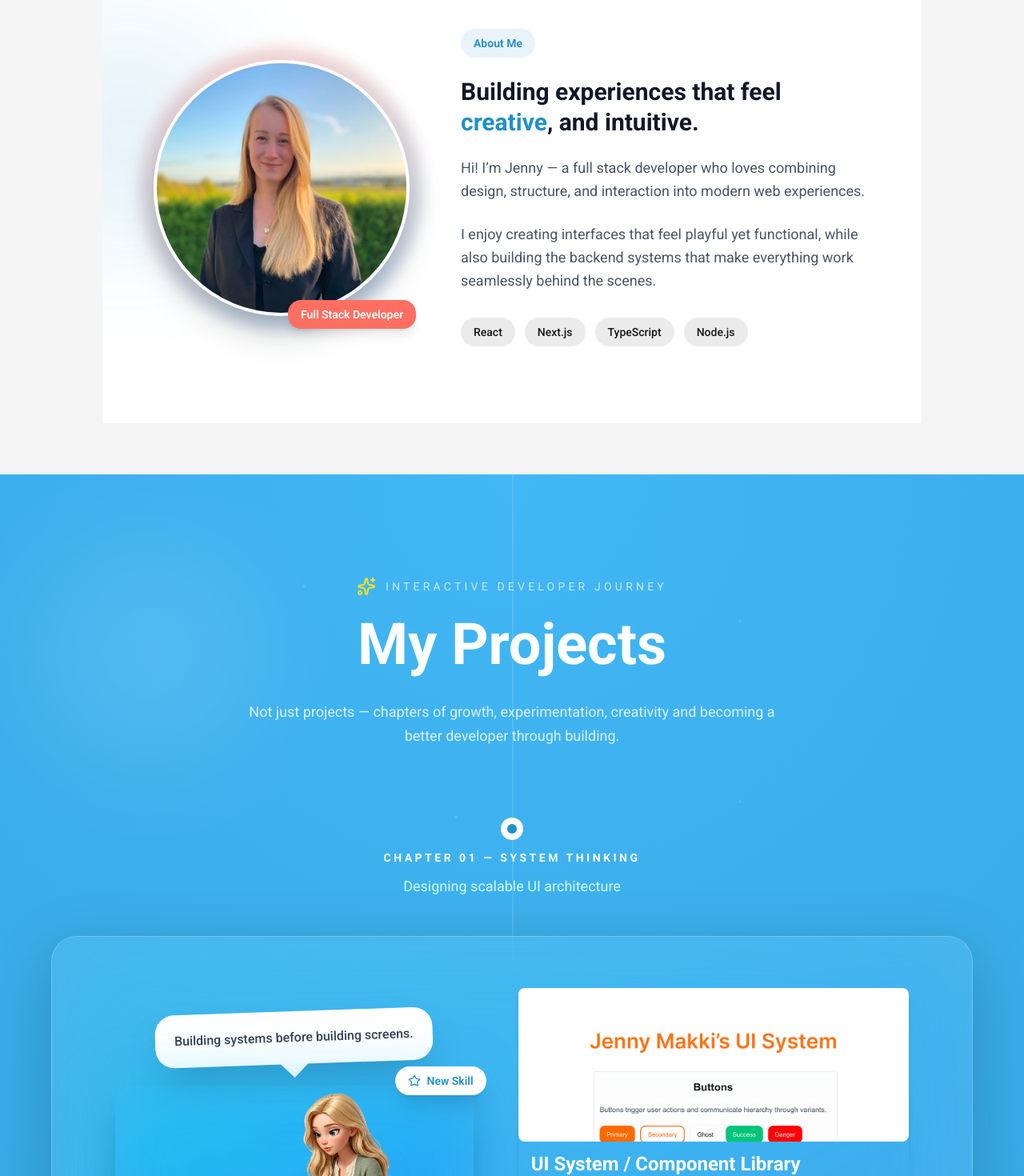
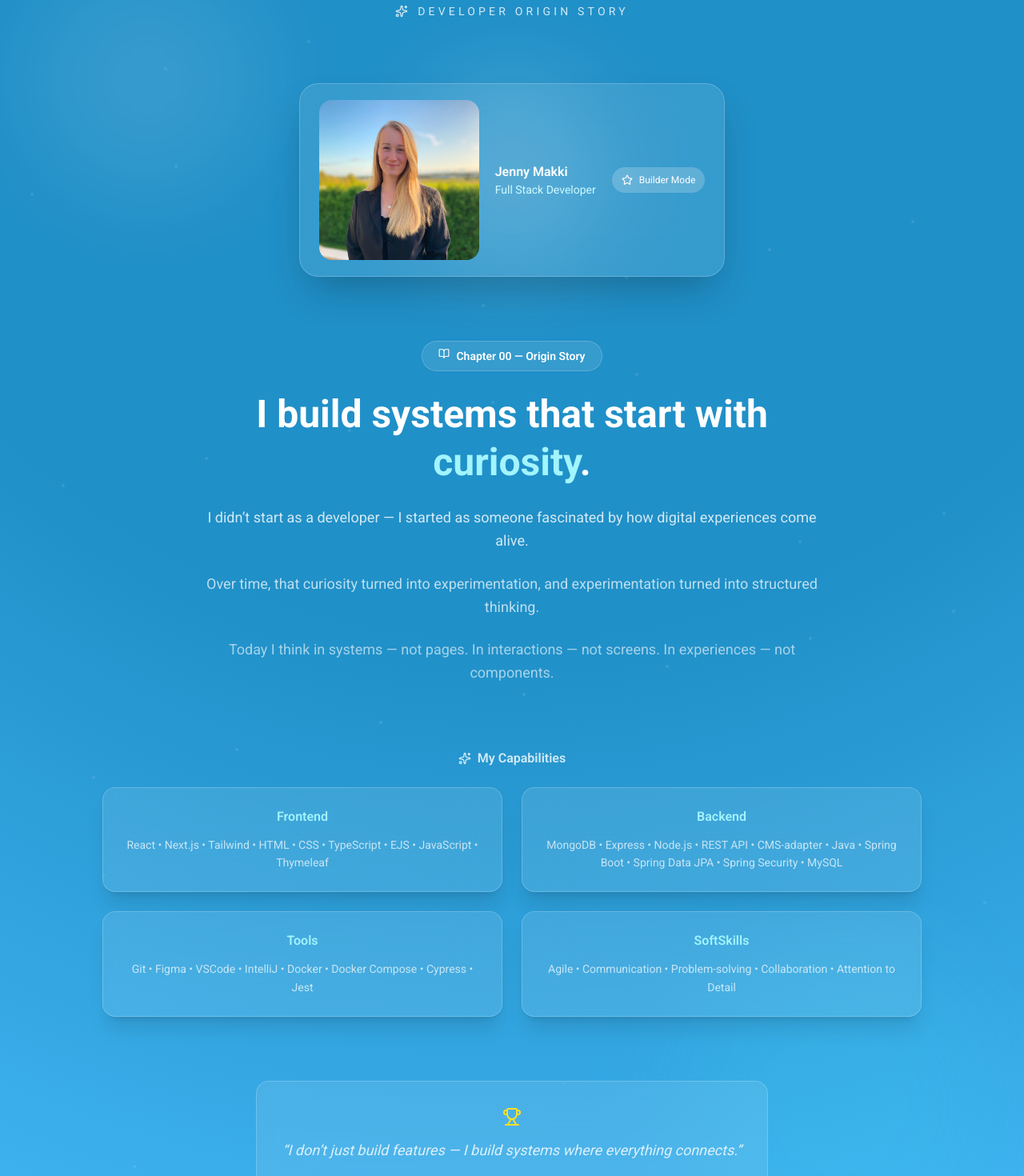
Before and after one commit to jennymakki/jennys-presentation, a Next.js app: page / in a window 1280 px wide. Shown: the part 940-2410 px from the top of the page at 80% size. Built offline with nearby package versions, Linux system fonts and the light colour scheme.

Commit message:
kept improving design for introduction and projectsection

```diff
--- a/src/app/page.tsx
+++ b/src/app/page.tsx
@@ -19,7 +19,7 @@ export default function Home() {
         <Hero />
       </section>
 
-      <section className="px-6 py-16 max-w-6xl mx-auto">
+      <section className="p-0">
         <Introduction />
       </section>
 
--- a/src/components/blocks/ProjectSection.tsx
+++ b/src/components/blocks/ProjectSection.tsx
@@ -11,9 +11,7 @@ type ProjectSectionProps = {
   projects: Project[];
 };
 
-export default function ProjectSection({
-  projects,
-}: ProjectSectionProps) {
+export default function ProjectSection({ projects }: ProjectSectionProps) {
   const chapters = [
     {
       title: "Chapter 01 — System Thinking",
@@ -56,14 +54,21 @@ export default function ProjectSection({
       glow: "from-emerald-400 to-teal-500",
     },
     {
-      title: "Chapter 06 — Fundamentals",
-      subtitle: "Core frontend mastery & DOM logic",
-      vibe: "Back to where everything started.",
-      image: "/chapters/fundamentals.gif",
-      reward: "+ Frontend Core Complete",
-      glow: "from-yellow-400 to-orange-500",
+      title: "Chapter 06 — Client Build",
+      subtitle: "Books, content & conversion-driven design",
+      vibe: "From structure to real-world publishing flow.",
+      image: "/chapters/author-site.gif",
+      reward: "+ Client Project Delivered",
+      glow: "from-amber-400 to-rose-500",
     },
   ];
+
+  // HYDRATION SAFE STARS
+  const stars = Array.from({ length: 40 }, (_, i) => ({
+    id: i,
+    top: `${(i * 17) % 100}%`,
+    left: `${(i * 23) % 100}%`,
+  }));
 
   return (
     <section
@@ -74,22 +79,25 @@ export default function ProjectSection({
         bg-[radial-gradient(circle_at_top,#42b7f5,#2090C8,#176b94)]
       "
     >
+      {/* Background blobs */}
       <div className="absolute top-20 left-10 w-72 h-72 bg-white/10 blur-3xl rounded-full" />
       <div className="absolute bottom-10 right-10 w-96 h-96 bg-cyan-300/10 blur-3xl rounded-full" />
 
+      {/* Stars */}
       <div className="absolute inset-0 opacity-20">
-        {[...Array(40)].map((_, i) => (
+        {stars.map((star) => (
           <div
-            key={i}
+            key={star.id}
             className="absolute w-1 h-1 bg-white rounded-full animate-pulse"
             style={{
-              top: `${Math.random() * 100}%`,
-              left: `${Math.random() * 100}%`,
+              top: star.top,
+              left: star.left,
             }}
           />
         ))}
       </div>
 
+      {/* Header */}
       <motion.div
         initial={{ opacity: 0, y: 60 }}
         whileInView={{ opacity: 1, y: 0 }}
@@ -98,6 +106,7 @@ export default function ProjectSection({
       >
         <div className="flex items-center gap-3 mb-4">
           <Sparkles className="text-yellow-300" />
+
           <p className="uppercase tracking-[0.3em] text-sm text-white/70">
             Interactive Developer Journey
           </p>
@@ -108,11 +117,12 @@ export default function ProjectSection({
         </h2>
 
         <p className="text-white/80 mt-6 text-lg max-w-2xl leading-relaxed">
-          Not just projects — chapters of growth, experimentation,
-          creativity and becoming a better developer through building.
+          Not just projects — chapters of growth, experimentation, creativity
+          and becoming a better developer through building.
         </p>
       </motion.div>
 
+      {/* Timeline */}
       <div className="absolute left-1/2 top-0 h-full w-[2px] bg-white/10 hidden md:block" />
 
       <div className="relative z-10 space-y-40 max-w-6xl mx-auto">
@@ -131,10 +141,12 @@ export default function ProjectSection({
               }}
               className="relative"
             >
+              {/* Timeline dot */}
               <div className="hidden md:flex absolute left-1/2 -translate-x-1/2 -top-10 w-7 h-7 rounded-full bg-white shadow-2xl items-center justify-center">
                 <div className="w-3 h-3 rounded-full bg-[#2090C8]" />
               </div>
 
+              {/* Chapter heading */}
               <div className="mb-12 text-center">
                 <motion.p
                   initial={{ opacity: 0, y: 20 }}
@@ -144,11 +156,10 @@ export default function ProjectSection({
                   {chapter.title}
                 </motion.p>
 
-                <p className="text-cyan-100 text-lg mt-3">
-                  {chapter.subtitle}
-                </p>
+                <p className="text-cyan-100 text-lg mt-3">{chapter.subtitle}</p>
               </div>
 
+              {/* Main card */}
               <motion.div
                 whileHover={{
                   y: -8,
@@ -156,7 +167,8 @@ export default function ProjectSection({
                 transition={{ duration: 0.4 }}
                 className="
                   relative overflow-hidden
-                  flex flex-col md:flex-row items-center justify-center gap-14
+                  flex flex-col md:flex-row
+                  items-center justify-center gap-14
                   px-8 py-16 rounded-[2rem]
                   bg-white/10
                   backdrop-blur-xl
@@ -164,6 +176,7 @@ export default function ProjectSection({
                   shadow-[0_20px_80px_rgba(0,0,0,0.2)]
                 "
               >
+                {/* Glow */}
                 <div
                   className={`
                     absolute inset-0 opacity-20 blur-3xl
@@ -171,7 +184,9 @@ export default function ProjectSection({
                   `}
                 />
 
+                {/* LEFT */}
                 <div className="relative flex flex-col items-center max-w-md z-10">
+                  {/* Bubble */}
                   <motion.div
                     animate={{
                       y: [0, -8, 0],
@@ -196,6 +211,7 @@ export default function ProjectSection({
                     <div className="absolute left-1/2 -bottom-3 -translate-x-1/2 w-6 h-6 bg-white rotate-45" />
                   </motion.div>
 
+                  {/* Image */}
                   <motion.div
                     whileHover={{
                       rotate: 2,
@@ -204,9 +220,11 @@ export default function ProjectSection({
                     transition={{ duration: 0.4 }}
                     className="relative"
                   >
+                    {/* Image glow */}
                     <div
                       className={`
-                        absolute inset-0 rounded-3xl blur-2xl opacity-40
+                        absolute inset-0 rounded-3xl
+                        blur-2xl opacity-40
                         bg-gradient-to-br ${chapter.glow}
                       `}
                     />
@@ -224,6 +242,7 @@ export default function ProjectSection({
                       "
                     />
 
+                    {/* Floating badge */}
                     <motion.div
                       animate={{
                         y: [0, -10, 0],
@@ -247,6 +266,7 @@ export default function ProjectSection({
                   </motion.div>
                 </div>
 
+                {/* RIGHT */}
                 <motion.div
                   whileHover={{
                     rotateX: 2,
@@ -258,6 +278,7 @@ export default function ProjectSection({
                   <ProjectCard project={project} />
                 </motion.div>
 
+                {/* Reward */}
                 <motion.div
                   initial={{ opacity: 0 }}
                   whileInView={{ opacity: 1 }}
@@ -279,6 +300,7 @@ export default function ProjectSection({
                 </motion.div>
               </motion.div>
 
+              {/* Bridge */}
               {index !== projects.length - 1 && (
                 <motion.div
                   initial={{ opacity: 0 }}
@@ -310,6 +332,7 @@ export default function ProjectSection({
         })}
       </div>
 
+      {/* CTA */}
       <motion.div
         initial={{ opacity: 0, y: 40 }}
         whileInView={{ opacity: 1, y: 0 }}
--- a/src/components/blocks/introduction.tsx
+++ b/src/components/blocks/introduction.tsx
@@ -1,127 +1,179 @@
+"use client";
+
 import Image from "next/image";
+import { motion } from "framer-motion";
+import { skills } from "@/data/skills";
+import { BookOpen, Sparkles, Star, Trophy } from "lucide-react";
 
 export default function Introduction() {
+  const particles = Array.from({ length: 40 }, (_, i) => ({
+    id: i,
+    top: `${(i * 17) % 100}%`,
+    left: `${(i * 31) % 100}%`,
+  }));
+
   return (
-    <section className="relative overflow-hidden bg-white py-24 px-6 md:px-16">
-
-      <div className="hidden md:block absolute left-[-120px] top-20 w-[300px] h-[300px] rounded-full bg-[#2090C8]/10 blur-3xl" />
-
-      <div className="relative z-10 max-w-6xl mx-auto flex flex-col md:flex-row items-center gap-16">
-
-<div
+    <section
       className="
-    relative flex-shrink-0
-    transition-transform duration-700
-    hover:-translate-y-3
+        relative overflow-hidden
+        py-32 px-6 md:px-16
+        bg-[radial-gradient(circle_at_top,#2090C8,#2090C8,#42b7f5)]
       "
     >
+      {/* Glow background */}
+      <div className="absolute top-20 left-10 w-72 h-72 bg-white/10 blur-3xl rounded-full" />
+      <div className="absolute bottom-10 right-10 w-96 h-96 bg-cyan-300/10 blur-3xl rounded-full" />
+
+      {/* particles */}
+      <div className="absolute inset-0 opacity-20">
+        {particles.map((p) => (
           <div
-  className="
-    absolute inset-0 scale-110 rounded-full
-    bg-gradient-to-br from-[#2090C8]/40 to-[#FF6F61]/30
-    blur-sm
-    animate-[spin_12s_linear_infinite]
-  "
+            key={p.id}
+            className="absolute w-1 h-1 bg-white rounded-full animate-pulse"
+            style={{ top: p.top, left: p.left }}
           />
-          <div className="relative w-64 h-64 md:w-80 md:h-80 animate-[float_6s_ease-in-out_infinite] rounded-full overflow-hidden shadow-2xl border-4 border-white">
+        ))}
+      </div>
 
+      <div className="relative z-10 max-w-6xl mx-auto flex flex-col items-center text-center space-y-20">
+
+        {/* HEADER TAG */}
+        <motion.div
+          initial={{ opacity: 0, y: 40 }}
+          whileInView={{ opacity: 1, y: 0 }}
+          className="flex items-center gap-3 text-white/80 uppercase tracking-[0.3em] text-sm"
+        >
+          <Sparkles size={16} />
+          Developer Origin Story
+        </motion.div>
+
+        {/* IDENTITY CARD */}
+        <motion.div
+          initial={{ opacity: 0, y: 60 }}
+          whileInView={{ opacity: 1, y: 0 }}
+          className="relative"
+        >
+          {/* glow */}
+          <div className="absolute inset-0 flex justify-center">
+            <div className="w-56 h-56 bg-white/20 blur-3xl rounded-full" />
+          </div>
+
+          <div className="
+            relative flex items-center gap-5
+            bg-white/10 backdrop-blur-xl
+            border border-white/20
+            shadow-2xl
+            rounded-3xl px-6 py-5
+          ">
+            <div className="relative w-50 h-50 rounded-2xl overflow-hidden">
               <Image
                 src="/JennyMakki.png"
-              alt="Jenny Makki"
+                alt="Jenny"
                 fill
                 className="object-cover"
               />
             </div>
 
-          <div className="absolute -bottom-4 -right-2 bg-[#FF6F61] text-white px-4 py-2 rounded-2xl shadow-lg text-sm font-semibold">
-            Full Stack Developer
+            <div className="text-left">
+              <p className="text-white font-semibold">Jenny Makki</p>
+              <p className="text-cyan-100 text-sm">Full Stack Developer</p>
+            </div>
+
+            <div className="ml-auto bg-white/20 px-3 py-2 rounded-full text-xs text-white flex items-center gap-2">
+              <Star size={14} />
+              Builder Mode
+            </div>
+          </div>
+        </motion.div>
+
+        {/* STORY */}
+        <motion.div
+          initial={{ opacity: 0, y: 80 }}
+          whileInView={{ opacity: 1, y: 0 }}
+          className="max-w-3xl space-y-6"
+        >
+          <div className="
+            inline-flex gap-2
+            bg-white/10 text-white
+            px-5 py-2 rounded-full
+            text-sm font-semibold
+            border border-white/20
+          ">
+            <BookOpen size={14} />
+            Chapter 00 — Origin Story
+          </div>
+
+          <h2 className="text-white text-4xl md:text-5xl font-black leading-tight">
+            I build systems that start with{" "}
+            <span className="text-cyan-200">curiosity</span>.
+          </h2>
+
+          <p className="text-white/80 text-lg leading-relaxed">
+            I didn’t start as a developer — I started as someone fascinated by
+            how digital experiences come alive.
+          </p>
+
+          <p className="text-white/70 text-lg leading-relaxed">
+            Over time, that curiosity turned into experimentation, and
+            experimentation turned into structured thinking.
+          </p>
+
+          <p className="text-white/60 text-lg leading-relaxed">
+            Today I think in systems — not pages. In interactions — not screens.
+            In experiences — not components.
+          </p>
+        </motion.div>
+
+        {/* SKILLS (upgraded cards like project style) */}
+        <div className="w-full max-w-5xl space-y-6">
+          <div className="flex items-center justify-center gap-2 text-white/80 font-semibold">
+            <Sparkles size={16} />
+            My Capabilities
+          </div>
+
+          <div className="grid gap-6 md:grid-cols-2">
+            {Object.entries(skills).map(([category, items]) => (
+              <motion.div
+                key={category}
+                whileHover={{ y: -6 }}
+                className="
+                  relative overflow-hidden
+                  bg-white/10 backdrop-blur-xl
+                  border border-white/20
+                  rounded-2xl p-6
+                  shadow-xl
+                "
+              >
+                <div className="absolute inset-0 bg-white/5 opacity-0 hover:opacity-100 transition" />
+
+                <h4 className="text-cyan-200 font-semibold mb-3 capitalize">
+                  {category}
+                </h4>
+
+                <p className="text-white/70 text-sm leading-relaxed">
+                  {items.join(" • ")}
+                </p>
+              </motion.div>
+            ))}
           </div>
         </div>
 
-<div
+        {/* QUOTE (upgrade like reward system) */}
+        <motion.div
+          whileInView={{ scale: [0.95, 1] }}
           className="
-    max-w-2xl space-y-6 text-center md:text-left
-    transition-all duration-500
-    hover:-translate-y-1
+            relative max-w-2xl
+            bg-white/10 backdrop-blur-xl
+            border border-white/20
+            rounded-2xl p-8
           "
         >
-          <div className="inline-block bg-[#2090C8]/10 text-[#2090C8] px-4 py-2 rounded-full text-sm font-semibold">
-            About Me
-          </div>
+          <Trophy className="text-yellow-300 mx-auto mb-4" />
 
-          <h2 className="text-4xl md:text-3xl font-bold leading-tight text-gray-900 max-w-lg">
-            Building experiences that feel
-            <span className="text-[#2090C8]"> creative</span>,
-            and intuitive.
-          </h2>
-
-          <p className="text-lg text-gray-600 leading-relaxed max-w-lg">
-            Hi! I’m Jenny — a full stack developer who loves combining design,
-            structure, and interaction into modern web experiences.
+          <p className="italic text-white/80 text-lg">
+            “I don’t just build features — I build systems where everything connects.”
           </p>
-
-          <p className="text-lg text-gray-600 leading-relaxed max-w-lg">
-            I enjoy creating interfaces that feel playful yet functional, while
-            also building the backend systems that make everything work
-            seamlessly behind the scenes.
-          </p>
-
-          <div className="flex flex-wrap gap-3 justify-center md:justify-start pt-2">
-
-<span
-  className="
-    bg-[#EBEBEB]
-    px-4 py-2 rounded-full text-sm font-medium
-    transition-all duration-300
-    hover:bg-[#2090C8]
-    hover:text-white
-    hover:-translate-y-1
-    hover:shadow-lg
-  "
->              React
-            </span>
-
-<span
-  className="
-    bg-[#EBEBEB]
-    px-4 py-2 rounded-full text-sm font-medium
-    transition-all duration-300
-    hover:bg-[#2090C8]
-    hover:text-white
-    hover:-translate-y-1
-    hover:shadow-lg
-  "
->              Next.js
-            </span>
-
-<span
-  className="
-    bg-[#EBEBEB]
-    px-4 py-2 rounded-full text-sm font-medium
-    transition-all duration-300
-    hover:bg-[#2090C8]
-    hover:text-white
-    hover:-translate-y-1
-    hover:shadow-lg
-  "
->              TypeScript
-            </span>
-
-<span
-  className="
-    bg-[#EBEBEB]
-    px-4 py-2 rounded-full text-sm font-medium
-    transition-all duration-300
-    hover:bg-[#2090C8]
-    hover:text-white
-    hover:-translate-y-1
-    hover:shadow-lg
-  "
->              Node.js
-            </span>
-
-          </div>
-        </div>
+        </motion.div>
       </div>
     </section>
   );
--- a/src/components/ui/ProjectCard.tsx
+++ b/src/components/ui/ProjectCard.tsx
@@ -20,11 +20,11 @@ export const ProjectCard = ({ project }: { project: Project }) => (
 
     <div className="flex flex-col flex-grow px-4 pb-4">
 
-      <h3 className="text-2xl text-[#FFF] font-bold">
+      <h3 className="text-2xl text-white font-bold">
         {project.title}
       </h3>
 
-      <p className="mt-2 text-gray-700">
+      <p className="mt-2 text-white">
         {project.description}
       </p>
 
--- a/src/data/projects.ts
+++ b/src/data/projects.ts
@@ -226,6 +226,51 @@ export const projects: Project[] = [
       "I was responsible for building the site structure and templating logic using EJS. I also wrote and styled the content pages, focusing on layout clarity and responsiveness. This project helped reinforce backend templating and server-side rendering concepts.",
   },
   {
+  title: "Anders Eklund – Portfolio Website",
+  description:
+    "A modern portfolio website built for a client using React and Next.js. The site focuses on clean presentation, responsive layouts, and clear content structure to showcase professional services and projects.",
+
+  imageUrl: "/anderseklund.png",
+
+  link: "https://github.com/jennymakki/anderseklund",
+  liveDemo: "https://anderseklund.vercel.app/",
+
+  slug: "anders-eklund-portfolio",
+
+  shortDescription:
+    "A responsive portfolio website built with Next.js and React.",
+
+  tags: [
+    "Next.js",
+    "React",
+    "TypeScript",
+    "Tailwind CSS",
+    "Responsive",
+    "Portfolio",
+  ],
+
+  goal:
+    "The goal of this project was to create a professional and responsive portfolio website with a strong visual structure and reusable UI patterns. The focus was on performance, clean design, and a smooth user experience across devices.",
+
+  keyFeatures: [
+    "Responsive design for desktop and mobile",
+    "Reusable UI components",
+    "Modern layout and typography",
+    "Optimized image handling",
+    "Clear project and content presentation",
+    "Fast and accessible user experience",
+  ],
+
+  snapshots: [
+  ],
+
+  roleAndLearning:
+    "I designed and developed the project independently, focusing on reusable component architecture, responsive layouts, and clean UI structure. This project strengthened my skills in modern frontend development, component composition, and building production-ready portfolio experiences.",
+
+  featured: true,
+  accent: "blue",
+},
+  {
     title: "To Do App – Frontend Version (v1)",
     description:
       "This is the first version of a To Do application, built as a frontend-focused project using HTML, CSS, and vanilla JavaScript. The goal was to create a clean and intuitive task manager while deepening my understanding of DOM manipulation, UI state, and event handling without relying on frameworks.",
```
Also changed, not shown: public/anderseklund.png (added). Lines whose indentation alone changed are shown as unchanged.
